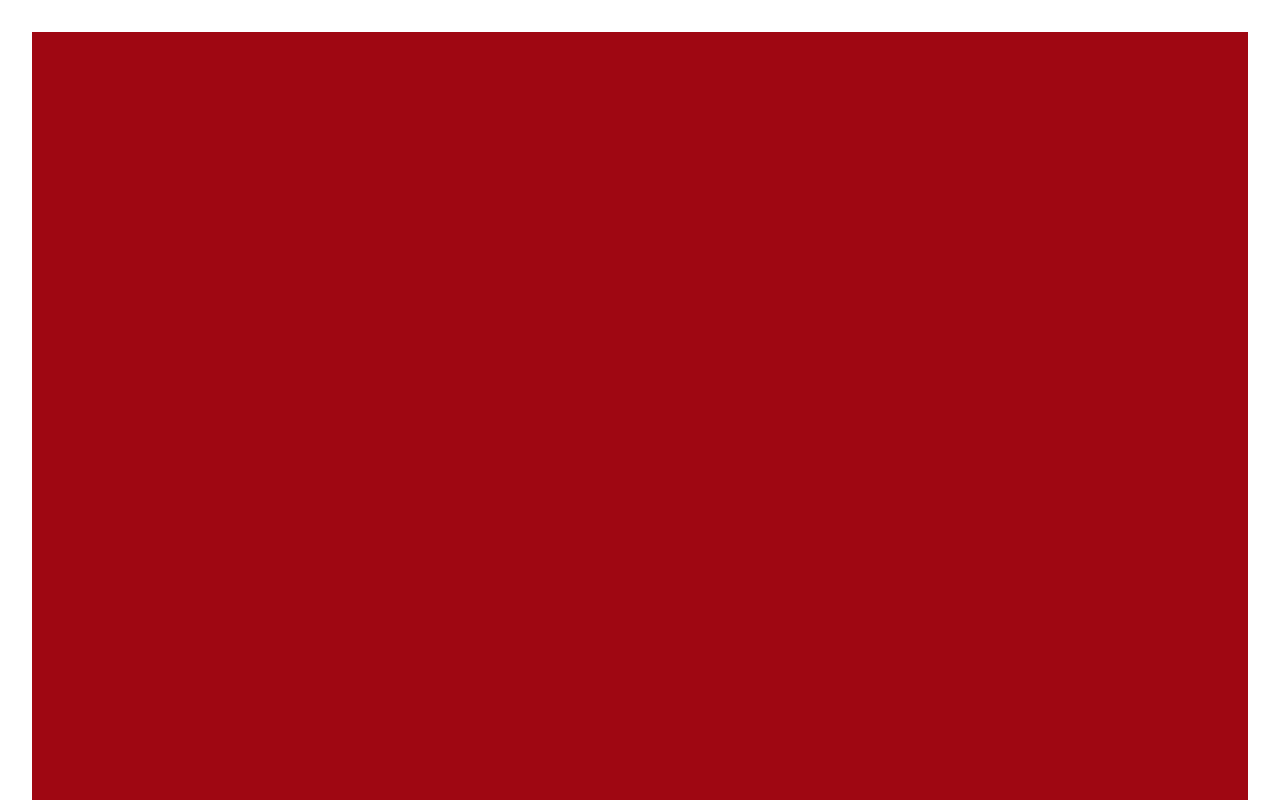
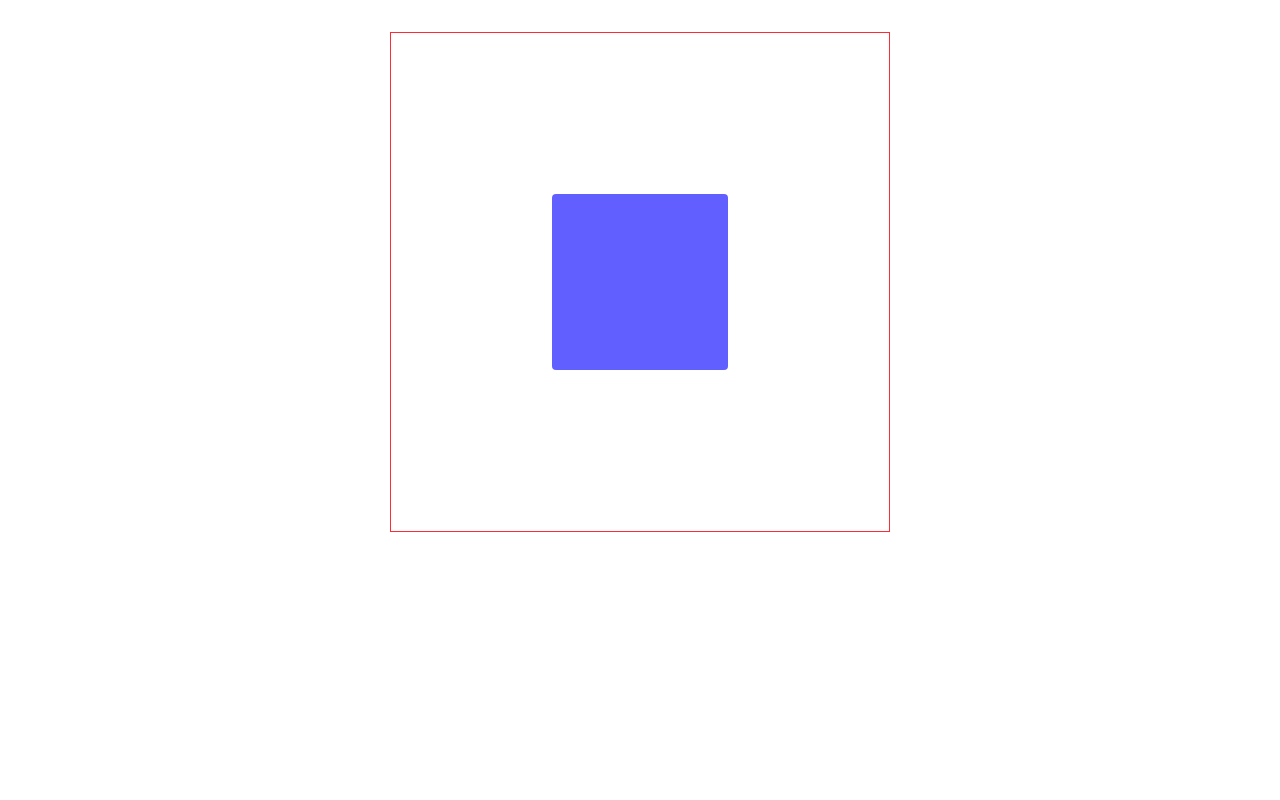
Before and after one commit to monirdewan/framer-motion-basics, a React (Vite) app: page / in a window 1280 px wide. Shown: the top 800 px of the page. Built offline with nearby package versions, Linux system fonts and the light colour scheme.

Commit message:
lesson nine Done

```diff
--- a/src/App.jsx
+++ b/src/App.jsx
@@ -3,6 +3,7 @@ import './App.css'
 import LessonEight from './pages/LessonEight'
 import LessonFive from './pages/LessonFive'
 import LessonFour from './pages/LessonFour'
+import LessonNine from './pages/LessonNine'
 
 import LessonOne from './pages/lessonOne'
 import LessonSeven from './pages/LessonSeven'
@@ -21,7 +22,8 @@ function App() {
       {/* <LessonFive></LessonFive> */}
       {/* <LessonSix></LessonSix> */}
       {/* <LessonSeven></LessonSeven> */}
-      <LessonEight></LessonEight>
+      {/* <LessonEight></LessonEight> */}
+      <LessonNine></LessonNine>
     </>
   )
 }
--- /dev/null
+++ b/src/pages/LessonNine.jsx
@@ -0,0 +1,45 @@
+import { useAnimate } from 'motion/react';
+import React, { useEffect } from 'react';
+
+const LessonNine = () => {
+    const [scope, animate] = useAnimate();
+    const handleClick = () =>{
+      //  animate(scope.current, {rotate:45})
+      animate([
+        [scope.current, {rotate:45}],
+        [scope.current, {opacity:0}],
+        [scope.current, {rotate:45}],
+        [scope.current, {opacity:1}],
+        [scope.current, {rotate:90}],
+        [scope.current, {x:200}],
+        [scope.current, {x:-200}],
+        [scope.current, {x:0}],
+      ])
+    }
+
+    useEffect(()=>{
+          animate([
+        [scope.current, {rotate:45}],
+        [scope.current, {opacity:0}],
+        [scope.current, {rotate:45}],
+        [scope.current, {opacity:1}],
+        [scope.current, {rotate:90}],
+        [scope.current, {x:200}],
+        [scope.current, {x:-200}],
+        [scope.current, {x:0}],
+      ])
+    },[])
+
+    return (
+        <div className='size-[500px] border border-red-500 flex justify-center mx-auto items-center  '>
+            <div className='size-44 bg-indigo-500 rounded flex justify-center items-center'
+            ref={scope}
+           onClick={handleClick}
+            >
+
+            </div>
+        </div>
+    );
+};
+
+export default LessonNine;
```
